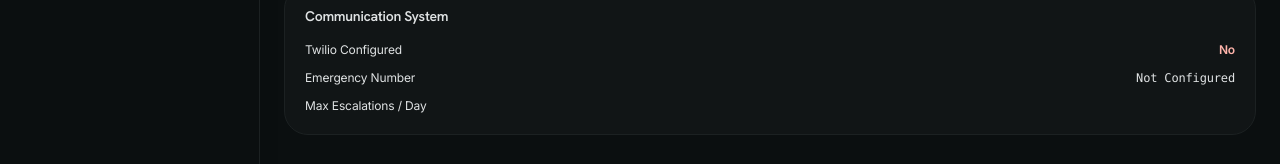
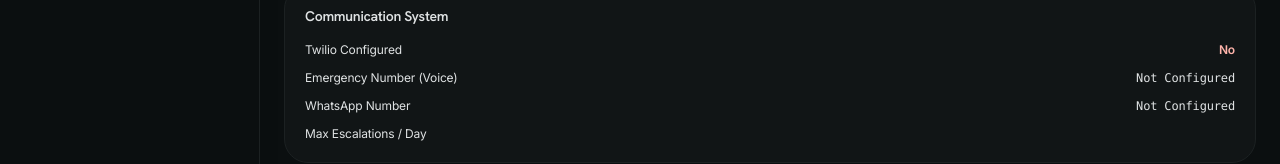
Before and after one commit to muhammadahmedasif/adminpanelaurapulse, a Next.js app: page /emergency in a window 1280 px wide. Shown: the part 424-588 px from the top of the page. Built offline with nearby package versions, Linux system fonts and the light colour scheme; no server answers.

Commit message:
Add WhatsApp tracking to emergency logs

```diff
--- a/src/app/(dashboard)/emergency/page.tsx
+++ b/src/app/(dashboard)/emergency/page.tsx
@@ -117,8 +117,10 @@ export default function EmergencyPage() {
                   <td className="px-6 py-4 text-xs text-on-surface-variant/80">
                     {log.escalationReason || log.riskLevel}
                   </td>
-                  <td className="px-6 py-4 text-xs text-on-surface-variant/60">
-                    {log.contactCalled} ({log.contactPhone})
+                  <td className="px-6 py-4 text-xs text-on-surface-variant/60 space-y-1">
+                    <div className="font-medium text-on-surface">{log.contactCalled}</div>
+                    {log.contactPhone && <div className="text-[10px] text-on-surface-variant/80">📞 {log.contactPhone}</div>}
+                    {log.contactWhatsApp && <div className="text-[10px] text-green-500">💬 {log.contactWhatsApp}</div>}
                   </td>
                   <td className="px-6 py-4 whitespace-nowrap">
                     <div className="text-xs text-on-surface-variant/95">{new Date(log.createdAt).toLocaleString()}</div>
@@ -159,10 +161,19 @@ export default function EmergencyPage() {
 
           <div className="flex justify-between">
             <span className="text-on-surface-variant/70 font-normal">
-              Emergency Number
+              Emergency Number (Voice)
             </span>
             <span className="text-on-surface font-mono">
               {status?.system?.twilioPhone || "Not Configured"}
+            </span>
+          </div>
+
+          <div className="flex justify-between">
+            <span className="text-on-surface-variant/70 font-normal">
+              WhatsApp Number
+            </span>
+            <span className="text-on-surface font-mono">
+              {status?.system?.twilioWhatsApp || "Not Configured"}
             </span>
           </div>
 
--- a/src/types/index.ts
+++ b/src/types/index.ts
@@ -113,8 +113,9 @@ export interface EscalationLog {
   riskLevel: RiskLevel;
   crisisRiskScore: number;
   escalationReason: string;
-  contactCalled: string;
-  contactPhone: string;
+  contactCalled?: string;
+  contactPhone?: string;
+  contactWhatsApp?: string;
   callSid?: string;
   outcome: EscalationOutcome;
   error?: string;
@@ -126,6 +127,7 @@ export interface EmergencyStatus {
     crisisEnabled: boolean;
     twilioConfigured: boolean;
     twilioPhone: string;
+    twilioWhatsApp?: string;
     cooldownHours: number;
     maxPerDay: number;
   };
```
